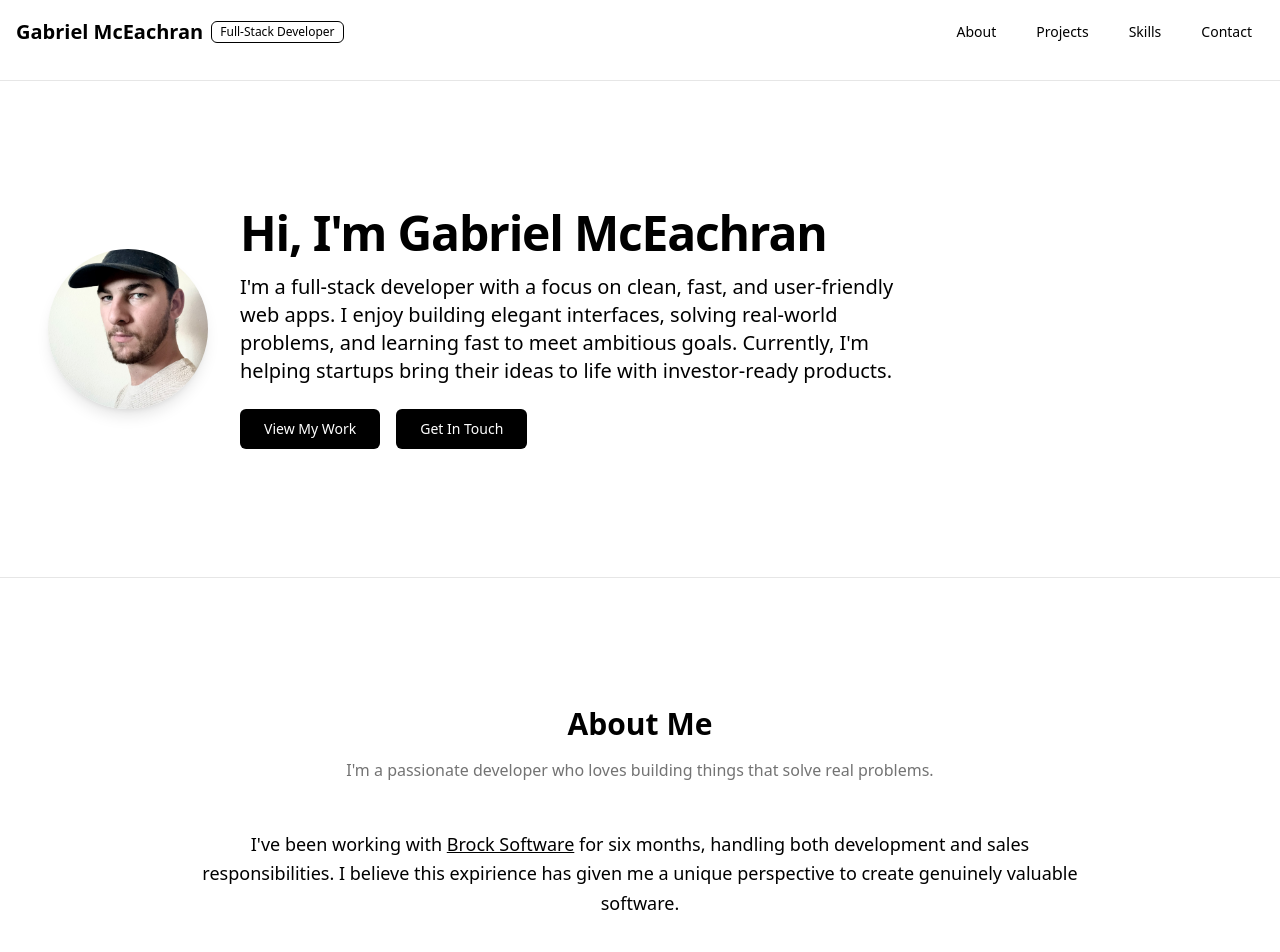
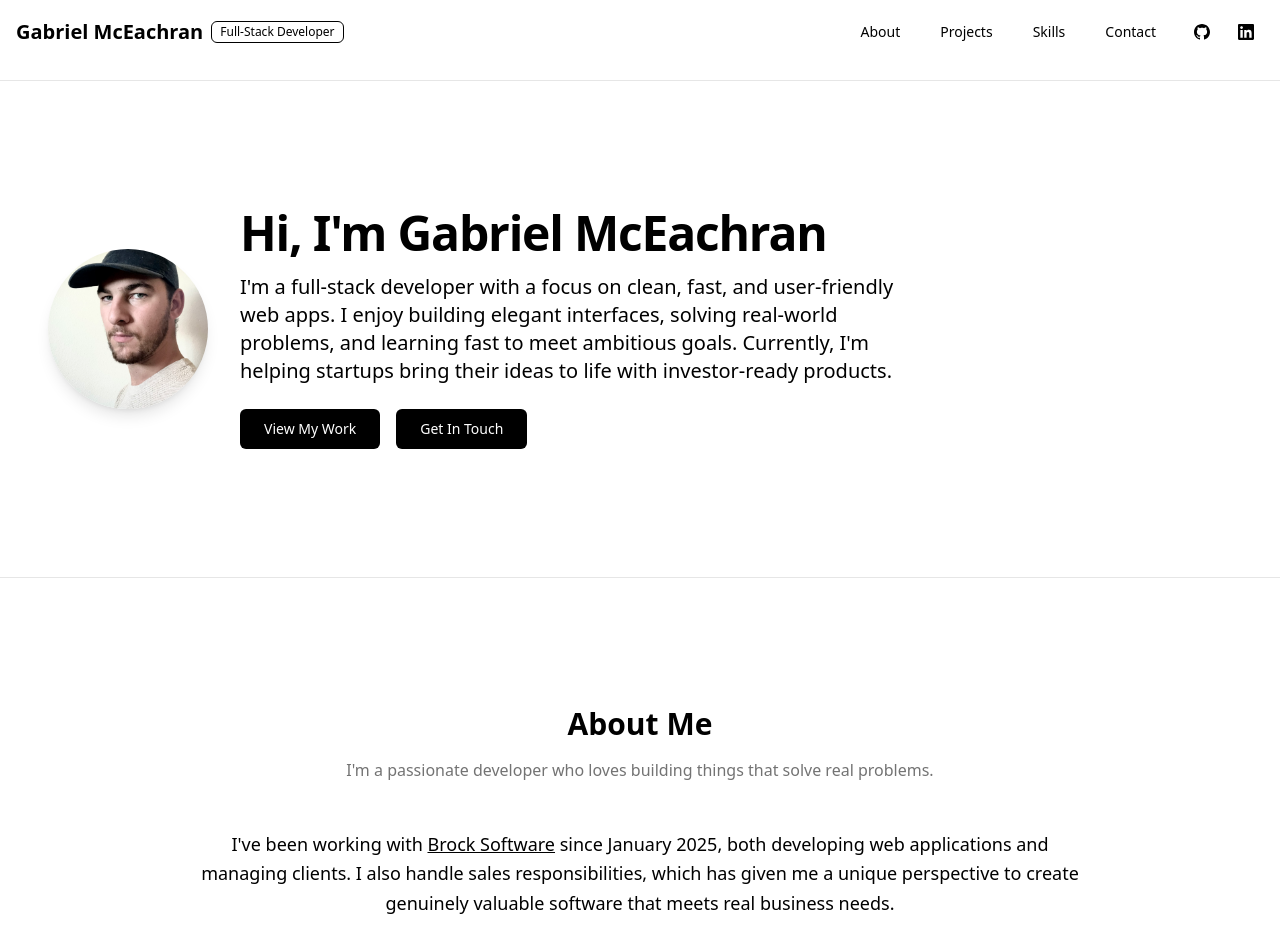
Before and after one commit to gmceachran/Portfolio, a React (Vite) app: page / in a window 1280 px wide. Shown: the top 952 px of the page. Built offline with nearby package versions, Linux system fonts and the light colour scheme.

Commit message:
Added LinkedIn and GitHub links in the header, updated personal background in the App component, and improved navigation structure.

```diff
--- a/src/App.tsx
+++ b/src/App.tsx
@@ -61,10 +61,10 @@
           </div>
                      <div className="flex justify-center">
              <div className="max-w-4xl text-center">
-                 <p className="text-lg leading-relaxed mb-6">
-                   I've been working with <a href="https://brock.software/" target="_blank" rel="noopener noreferrer" className="text-black underline hover:text-gray-700 transition-colors">Brock Software</a> for six months, handling both development and sales responsibilities.
-                   I believe this expirience has given me a unique perspective to create genuinely valuable software.
-                 </p>
+                                   <p className="text-lg leading-relaxed mb-6">
+                    I've been working with <a href="https://brock.software/" target="_blank" rel="noopener noreferrer" className="text-black underline hover:text-gray-700 transition-colors">Brock Software</a> since January 2025, both developing web applications and managing clients.
+                    I also handle sales responsibilities, which has given me a unique perspective to create genuinely valuable software that meets real business needs.
+                  </p>
              </div>
            </div>
         </section>
@@ -142,9 +142,23 @@
                 href="https://github.com/gmceachran"
                 target="_blank"
                 rel="noopener noreferrer"
-                className="inline-flex items-center justify-center rounded-md text-sm font-medium ring-offset-background transition-colors focus-visible:outline-none focus-visible:ring-2 focus-visible:ring-ring focus-visible:ring-offset-2 disabled:pointer-events-none disabled:opacity-50 border border-gray-300 bg-white hover:bg-gray-100 h-10 px-4 py-2"
+                className="inline-flex items-center justify-center rounded-md text-sm font-medium ring-offset-background transition-colors focus-visible:outline-none focus-visible:ring-2 focus-visible:ring-ring focus-visible:ring-offset-2 disabled:pointer-events-none disabled:opacity-50 border border-gray-300 bg-white hover:bg-gray-100 h-10 w-10 p-0"
+                aria-label="GitHub"
               >
-                GitHub
+                <svg className="w-5 h-5" fill="currentColor" viewBox="0 0 24 24">
+                  <path d="M12 0c-6.626 0-12 5.373-12 12 0 5.302 3.438 9.8 8.207 11.387.599.111.793-.261.793-.577v-2.234c-3.338.726-4.033-1.416-4.033-1.416-.546-1.387-1.333-1.756-1.333-1.756-1.089-.745.083-.729.083-.729 1.205.084 1.839 1.237 1.839 1.237 1.07 1.834 2.807 1.304 3.492.997.107-.775.418-1.305.762-1.604-2.665-.305-5.467-1.334-5.467-5.931 0-1.311.469-2.381 1.236-3.221-.124-.303-.535-1.524.117-3.176 0 0 1.008-.322 3.301 1.23.957-.266 1.983-.399 3.003-.404 1.02.005 2.047.138 3.006.404 2.291-1.552 3.297-1.23 3.297-1.23.653 1.653.242 2.874.118 3.176.77.84 1.235 1.911 1.235 3.221 0 4.609-2.807 5.624-5.479 5.921.43.372.823 1.102.823 2.222v3.293c0 .319.192.694.801.576 4.765-1.589 8.199-6.086 8.199-11.386 0-6.627-5.373-12-12-12z"/>
+                </svg>
+              </a>
+              <a
+                href="https://www.linkedin.com/in/gabriel-mceachran-535a85351/"
+                target="_blank"
+                rel="noopener noreferrer"
+                className="inline-flex items-center justify-center rounded-md text-sm font-medium ring-offset-background transition-colors focus-visible:outline-none focus-visible:ring-2 focus-visible:ring-ring focus-visible:ring-offset-2 disabled:pointer-events-none disabled:opacity-50 border border-gray-300 bg-white hover:bg-gray-100 h-10 w-10 p-0"
+                aria-label="LinkedIn"
+              >
+                <svg className="w-5 h-5" fill="currentColor" viewBox="0 0 24 24">
+                  <path d="M20.447 20.452h-3.554v-5.569c0-1.328-.027-3.037-1.852-3.037-1.853 0-2.136 1.445-2.136 2.939v5.667H9.351V9h3.414v1.561h.046c.477-.9 1.637-1.85 3.37-1.85 3.601 0 4.267 2.37 4.267 5.455v6.286zM5.337 7.433c-1.144 0-2.063-.926-2.063-2.065 0-1.138.92-2.063 2.063-2.063 1.14 0 2.064.925 2.064 2.063 0 1.139-.925 2.065-2.064 2.065zm1.782 13.019H3.555V9h3.564v11.452zM22.225 0H1.771C.792 0 0 .774 0 1.729v20.542C0 23.227.792 24 1.771 24h20.451C23.2 24 24 23.227 24 22.271V1.729C24 .774 23.2 0 22.222 0h.003z"/>
+                </svg>
               </a>
             </div>
           </div>
--- a/src/components/Header.tsx
+++ b/src/components/Header.tsx
@@ -16,12 +16,30 @@
           <h1 className="text-xl font-bold text-black">Gabriel McEachran</h1>
           <Badge variant="outline" className="text-black border-black">Full-Stack Developer</Badge>
         </div>
-        <nav className="flex items-center space-x-4 pr-4">
-          <Button variant="ghost" size="sm" onClick={() => scrollToSection('about')} className="text-black hover:bg-gray-100">About</Button>
-          <Button variant="ghost" size="sm" onClick={() => scrollToSection('projects')} className="text-black hover:bg-gray-100">Projects</Button>
-          <Button variant="ghost" size="sm" onClick={() => scrollToSection('skills')} className="text-black hover:bg-gray-100">Skills</Button>
-          <Button variant="ghost" size="sm" onClick={() => scrollToSection('contact')} className="text-black hover:bg-gray-100">Contact</Button>
-        </nav>
+        <div className="flex items-center space-x-4 pr-4">
+          <nav className="flex items-center space-x-4">
+            <Button variant="ghost" size="sm" onClick={() => scrollToSection('about')} className="text-black hover:bg-gray-100">About</Button>
+            <Button variant="ghost" size="sm" onClick={() => scrollToSection('projects')} className="text-black hover:bg-gray-100">Projects</Button>
+            <Button variant="ghost" size="sm" onClick={() => scrollToSection('skills')} className="text-black hover:bg-gray-100">Skills</Button>
+            <Button variant="ghost" size="sm" onClick={() => scrollToSection('contact')} className="text-black hover:bg-gray-100">Contact</Button>
+          </nav>
+          <div className="flex items-center space-x-2 ml-6">
+            <Button variant="ghost" size="sm" asChild className="p-2 text-black hover:bg-gray-100">
+              <a href="https://github.com/gmceachran" target="_blank" rel="noopener noreferrer" aria-label="GitHub">
+                <svg className="w-5 h-5" fill="currentColor" viewBox="0 0 24 24">
+                  <path d="M12 0c-6.626 0-12 5.373-12 12 0 5.302 3.438 9.8 8.207 11.387.599.111.793-.261.793-.577v-2.234c-3.338.726-4.033-1.416-4.033-1.416-.546-1.387-1.333-1.756-1.333-1.756-1.089-.745.083-.729.083-.729 1.205.084 1.839 1.237 1.839 1.237 1.07 1.834 2.807 1.304 3.492.997.107-.775.418-1.305.762-1.604-2.665-.305-5.467-1.334-5.467-5.931 0-1.311.469-2.381 1.236-3.221-.124-.303-.535-1.524.117-3.176 0 0 1.008-.322 3.301 1.23.957-.266 1.983-.399 3.003-.404 1.02.005 2.047.138 3.006.404 2.291-1.552 3.297-1.23 3.297-1.23.653 1.653.242 2.874.118 3.176.77.84 1.235 1.911 1.235 3.221 0 4.609-2.807 5.624-5.479 5.921.43.372.823 1.102.823 2.222v3.293c0 .319.192.694.801.576 4.765-1.589 8.199-6.086 8.199-11.386 0-6.627-5.373-12-12-12z"/>
+                </svg>
+              </a>
+            </Button>
+            <Button variant="ghost" size="sm" asChild className="p-2 text-black hover:bg-gray-100">
+              <a href="https://www.linkedin.com/in/gabriel-mceachran-535a85351/" target="_blank" rel="noopener noreferrer" aria-label="LinkedIn">
+                <svg className="w-5 h-5" fill="currentColor" viewBox="0 0 24 24">
+                  <path d="M20.447 20.452h-3.554v-5.569c0-1.328-.027-3.037-1.852-3.037-1.853 0-2.136 1.445-2.136 2.939v5.667H9.351V9h3.414v1.561h.046c.477-.9 1.637-1.85 3.37-1.85 3.601 0 4.267 2.37 4.267 5.455v6.286zM5.337 7.433c-1.144 0-2.063-.926-2.063-2.065 0-1.138.92-2.063 2.063-2.063 1.14 0 2.064.925 2.064 2.063 0 1.139-.925 2.065-2.064 2.065zm1.782 13.019H3.555V9h3.564v11.452zM22.225 0H1.771C.792 0 0 .774 0 1.729v20.542C0 23.227.792 24 1.771 24h20.451C23.2 24 24 23.227 24 22.271V1.729C24 .774 23.2 0 22.222 0h.003z"/>
+                </svg>
+              </a>
+            </Button>
+          </div>
+        </div>
       </div>
     </header>
   )
```
Also changed, not shown: 1 other file (tests, documents, lock files or other folders).
